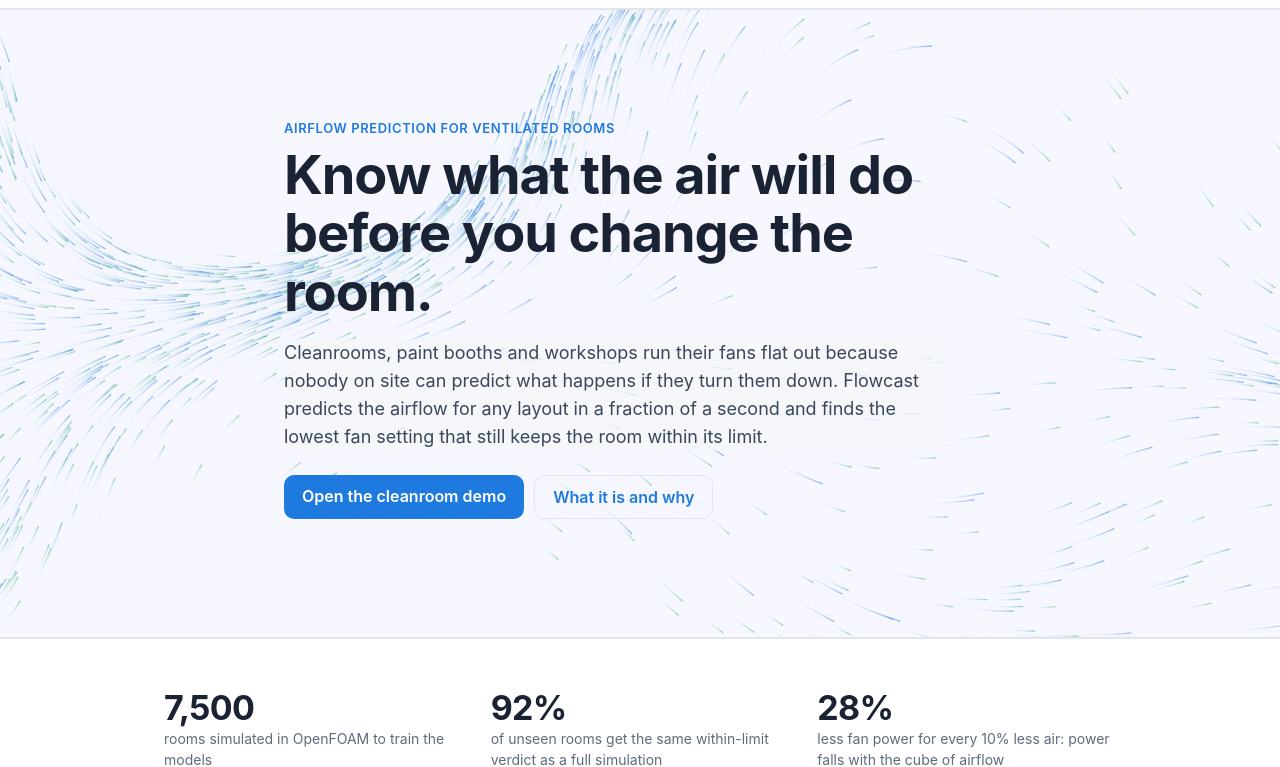
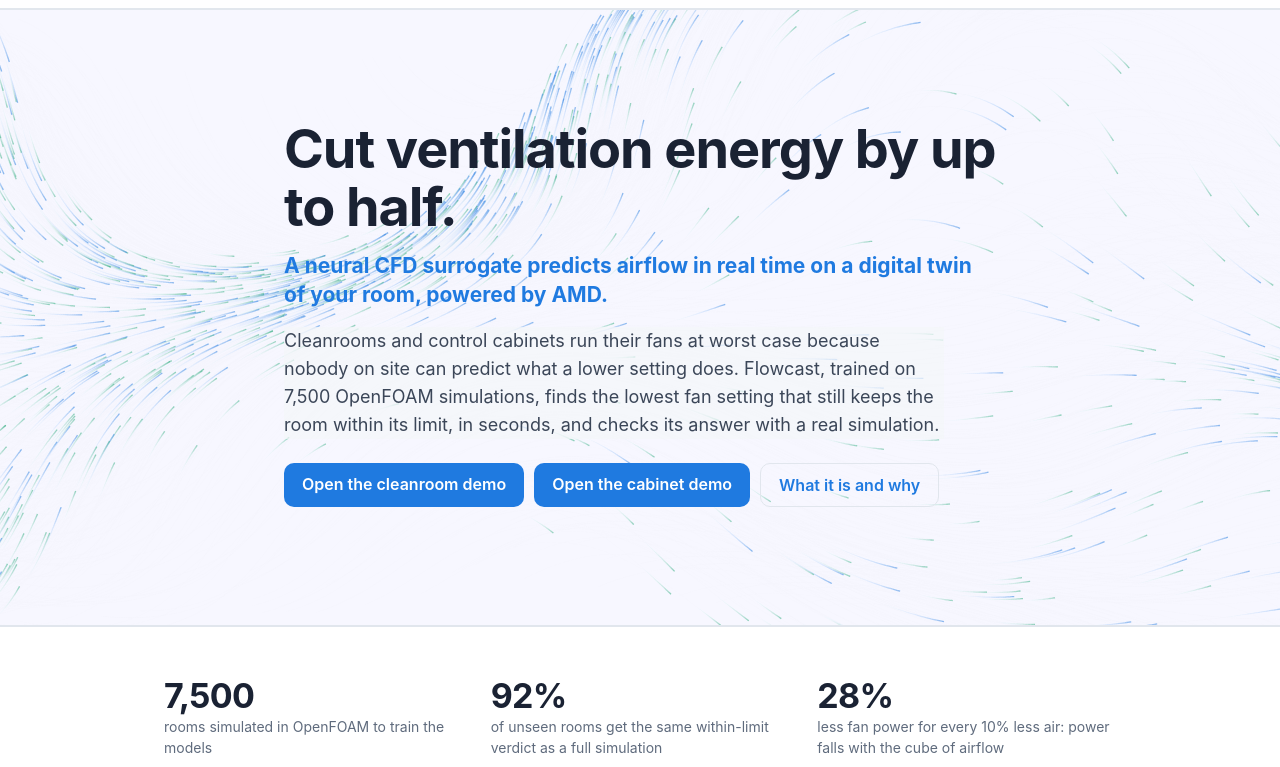
Before and after one commit to MrtnOmwenga/flowcast, a website built with Vite: page web/index.html in a window 1280 px wide. Shown: the part 47-814 px from the top of the page. Built offline with nearby package versions, Linux system fonts and the light colour scheme.

Commit message:
Lead the home page with the saving: cut ventilation energy by up to half

```diff
--- a/web/src/pages/home.ts
+++ b/web/src/pages/home.ts
@@ -11,11 +11,12 @@ export function home(root: HTMLElement): void {
     <section class="hero">
       <canvas id="flow" aria-hidden="true"></canvas>
       <div class="hero-text">
-        <p class="eyebrow">Airflow prediction for ventilated rooms</p>
-        <h1>Know what the air will do before you change the room.</h1>
-        <p class="lead">Cleanrooms, paint booths and workshops run their fans flat out because nobody on site can predict what happens if they turn them down. Flowcast predicts the airflow for any layout in a fraction of a second and finds the lowest fan setting that still keeps the room within its limit.</p>
+        <h1>Cut ventilation energy by up to half.</h1>
+        <p class="tagline">A neural CFD surrogate predicts airflow in real time on a digital twin of your room, powered by AMD.</p>
+        <p class="lead">Cleanrooms and control cabinets run their fans at worst case because nobody on site can predict what a lower setting does. Flowcast, trained on 7,500 OpenFOAM simulations, finds the lowest fan setting that still keeps the room within its limit, in seconds, and checks its answer with a real simulation.</p>
         <div class="cta">
           <a class="button" href="#/demos/cleanroom">Open the cleanroom demo</a>
+          <a class="button" href="#/demos/cabinet">Open the cabinet demo</a>
           <a class="button secondary" href="#/about">What it is and why</a>
         </div>
       </div>
--- a/web/src/style.css
+++ b/web/src/style.css
@@ -229,3 +229,4 @@ button.ghost { padding: 6px 10px; font-size: 13px; }
 .predicting .spinner { width: 14px; height: 14px; border-radius: 50%; border: 2px solid #9cc6f5; border-top-color: #1f7ae0;
   animation: spin 0.8s linear infinite; }
 @keyframes spin { to { transform: rotate(360deg); } }
+.tagline { color: var(--accent); font-weight: 650; font-size: 21px; line-height: 1.4; margin: -4px 0 14px; max-width: 34em; }
```
